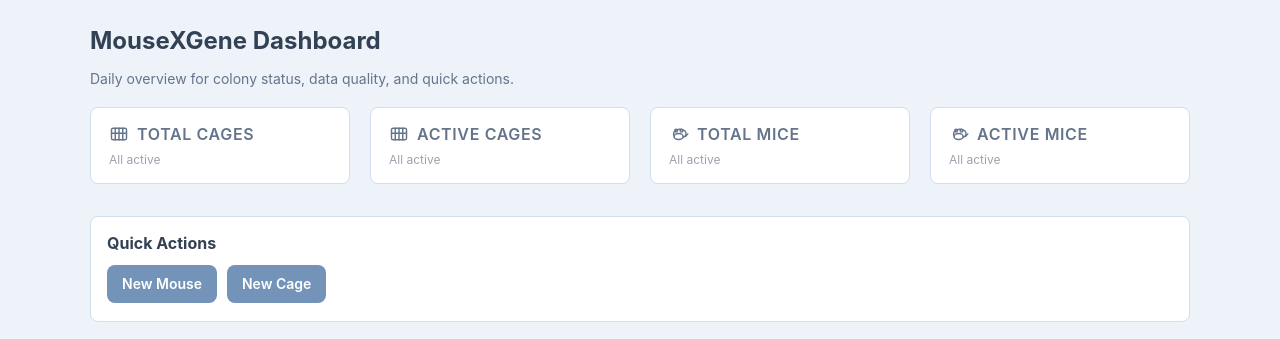
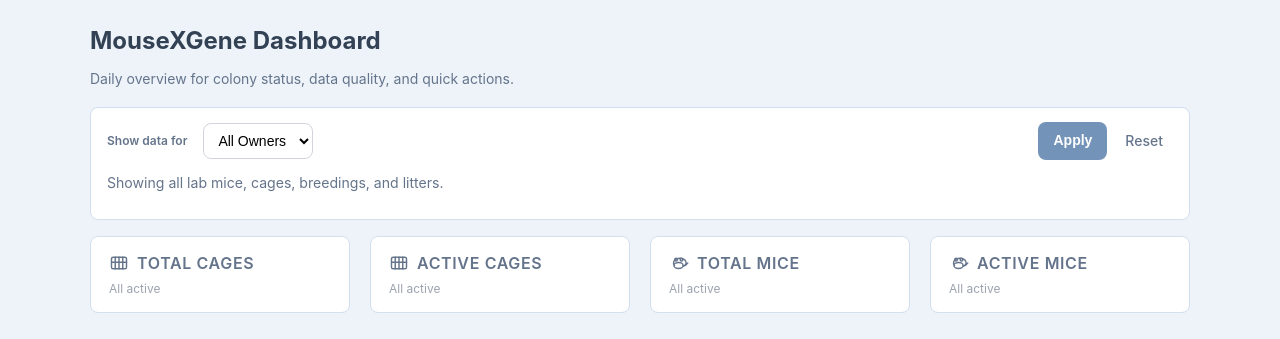
Before and after one commit to JiaGSLab/MouseXGene, a Django app: template templates/core/home.html in a window 1280 px wide. Shown: the part 49-388 px from the top of the page. Run offline with Django 3.2, Linux system fonts and the light colour scheme; the template is opened without the code that fills it, so the values that code supplies are empty.

Commit message:
Scope home dashboard by owner for non-admins; admins see all lab data.
Non-admin users get an owner filter on the home page defaulting to their projects, with an All Owners option for full lab visibility.

Co-authored-by: Cursor <cursoragent@cursor.com>

```diff
--- a/templates/core/home.html
+++ b/templates/core/home.html
@@ -7,6 +7,28 @@
     <h1>MouseXGene Dashboard</h1>
     <p class="muted">Daily overview for colony status, data quality, and quick actions.</p>
 </section>
+
+{% if not is_admin %}
+<section class="card card--filters">
+    <form method="get" class="filter-form" id="home-owner-filter">
+        <div class="filter-row filter-row--primary">
+            <label class="filter-label" for="id_home_owner">Show data for</label>
+            {% with owner=home_owner %}
+                {% include "includes/_owner_filter_select.html" %}
+            {% endwith %}
+            <div class="filter-actions">
+                <button type="submit" class="button">Apply</button>
+                <a href="{% url 'home' %}" class="button button-reset">Reset</a>
+            </div>
+        </div>
+    </form>
+    {% if home_owner %}
+        <p class="muted small-print">Showing mice, cages, breedings, and litters for the selected project owner.</p>
+    {% else %}
+        <p class="muted small-print">Showing all lab mice, cages, breedings, and litters.</p>
+    {% endif %}
+</section>
+{% endif %}
 
 <section class="cards cards--stats">
     <article class="card card--stat">
```
Also changed, not shown: colony/tests/test_owner_list_filters.py (+16 -0 lines), core/views.py (+20 -10 lines).
